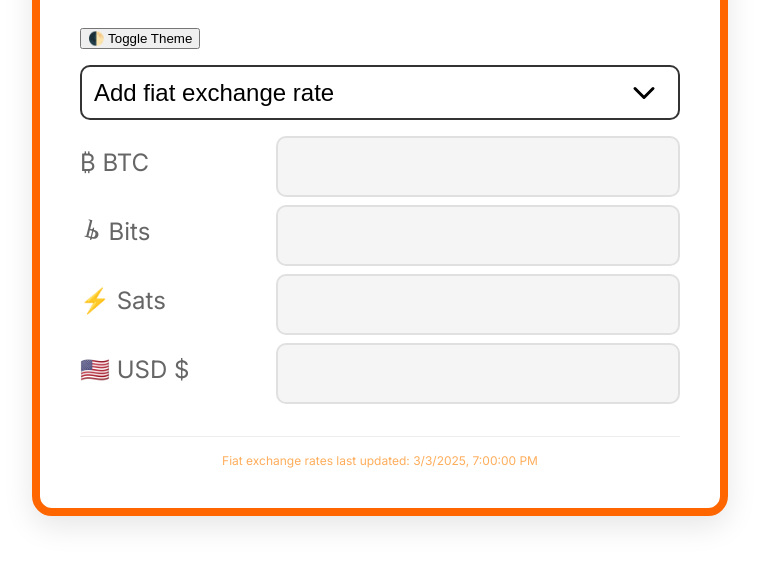
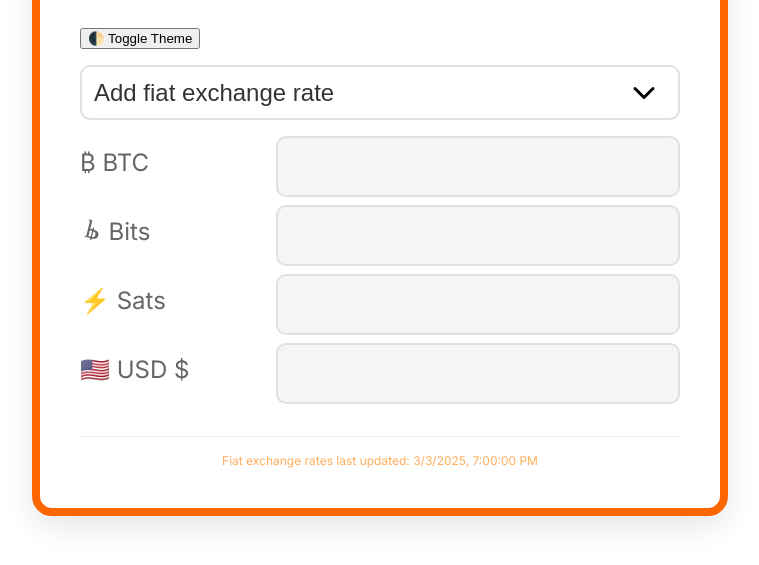
Before and after one commit to BTCMcBoatface/btcmcboatface.github.io, a plain HTML site: page exchange-buddy/index.html in a window 1280 px wide. Shown: the part 205-770 px from the top of the page, without its empty margins (260-1019 px from the left). Drawn offline with Linux system fonts and the light colour scheme; files whose address does not match are found by name.

Commit message:
Dark mode fix again

```diff
--- a/exchange-buddy/converter-styles.css
+++ b/exchange-buddy/converter-styles.css
@@ -14,6 +14,7 @@ body {
 
 .converter-container {
     background-color: white;
+    color: #333;
     border: 8px solid #ff6600; /* Vibrant orange border */
     border-radius: 20px;
     box-shadow: 0 10px 30px rgba(0,0,0,0.1);
@@ -47,6 +48,8 @@ input {
     width: 100%;
     font-size: 1.8rem;
     padding: 12px;
+    background-color: white;
+    color: #333;
     border: 2px solid #e0e0e0;
     border-radius: 10px;
     transition: border-color 0.3s ease;
@@ -177,9 +180,10 @@ input[type="number"] {
 select {
     font-size: 1.5rem;
     padding: 12px;
-    border: 2px solid #333;
+    background-color: white;
+    color: #333;
+    border: 2px solid #e0e0e0;
     border-radius: 10px;
-    background-color: white;
     appearance: none; /* Removes native styling */
     -webkit-appearance: none;
     -moz-appearance: none;
```
